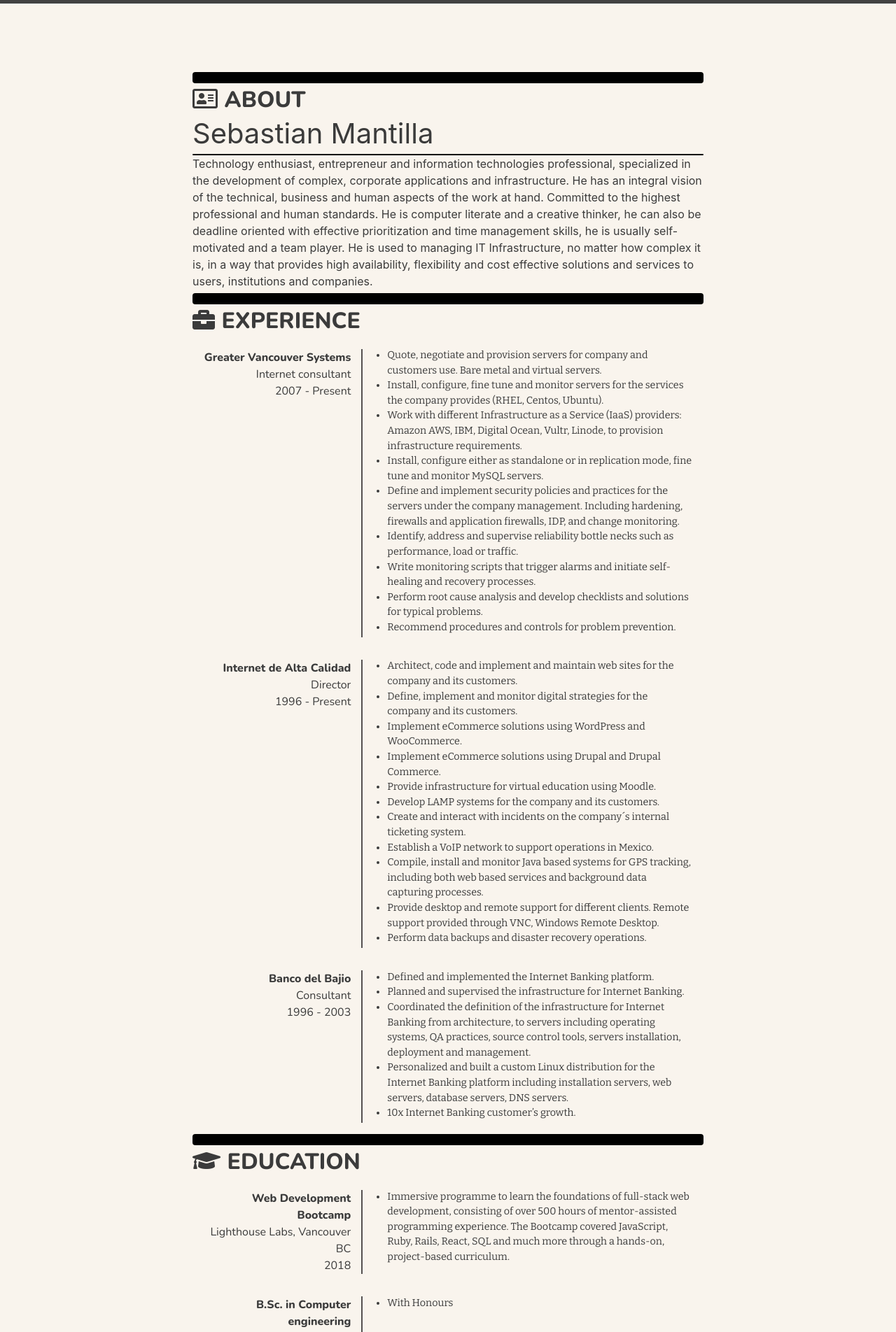
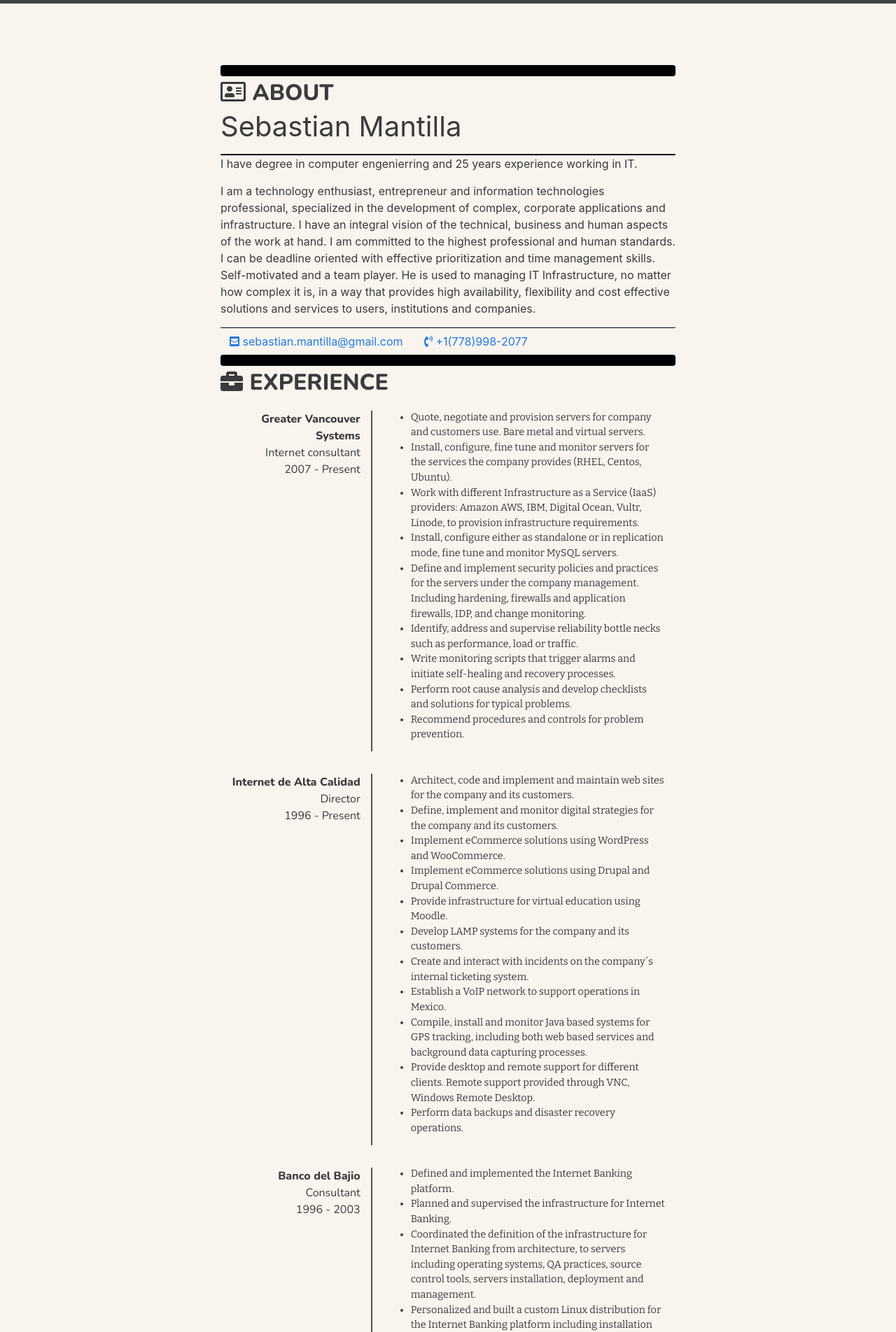
Before and after one commit to sebas/sebas.github.io, a Jekyll site: the page built from index.md, in a window 1280 px wide. Shown: the top 1904 px of the page at 70% size. Built offline with Jekyll 4.4.1, drawn with Linux system fonts in a browser that asks for light colours; nearby versions of some CDN libraries.

Commit message:
Updated summary.

```diff
--- a/_includes/about.html
+++ b/_includes/about.html
@@ -9,14 +9,22 @@
           <h1>{{ site.title }}</h1>
           <h2>{{ site.role }}</h2>
           <hr class='black-line'>
-          <p>Technology enthusiast, entrepreneur and information technologies professional,
-              specialized in the development of complex, corporate applications and infrastructure. He has an integral
-              vision of the technical, business and human aspects of the work at hand. Committed to the highest
-              professional and human standards. He is computer literate and a creative thinker, he can also be deadline
-              oriented with effective prioritization and time management skills, he is usually self-motivated and a
+          <p>I have degree in computer engenierring and 25 years experience working in IT.</p>
+          <p>I am a technology enthusiast, entrepreneur and information technologies professional,
+              specialized in the development of complex, corporate applications and infrastructure. I have an integral
+              vision of the technical, business and human aspects of the work at hand. I am committed to the highest
+              professional and human standards. I can be deadline
+              oriented with effective prioritization and time management skills. Self-motivated and a
               team player. He is used to managing IT Infrastructure, no matter how complex it is, in a way that
               provides high availability, flexibility and cost effective solutions and services to users,
               institutions and companies.</p>
+          <hr class='black-line'>
+          <a href="mailto:{{ site.email }}" role='button' class='btn'>
+            <i class='fas fa-envelope-square'></i> {{ site.email }}
+          </a>
+          <a href="tel:+1-778-998-2077" role='button' class='btn'>
+            <i class='fas fa-phone-volume'></i> {{ site.telephone }}
+          </a>
         </section>
   </article>
 </main>
--- a/_sass/minima.scss
+++ b/_sass/minima.scss
@@ -8,7 +8,7 @@ $base-font-weight: 400 !default;
 $small-font-size:  $base-font-size * 0.875 !default;
 $base-line-height: 1.5 !default;
 
-$spacing-unit:     10px !default;
+$spacing-unit:     30px !default;
 
 $text-color:       #111 !default;
 $background-color: #fdfdfd !default;
--- a/_sass/minima/_layout.scss
+++ b/_sass/minima/_layout.scss
@@ -175,7 +175,6 @@
  * Page content
  */
 .page-content {
-  padding: $spacing-unit 0;
   flex: 1;
 }
 
```
